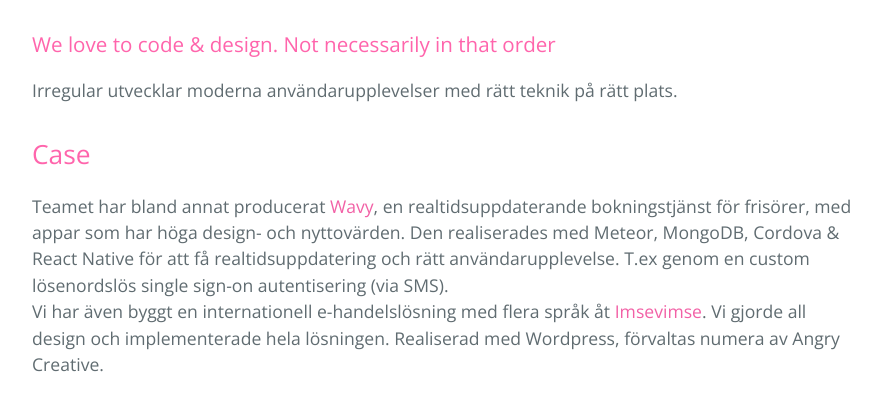
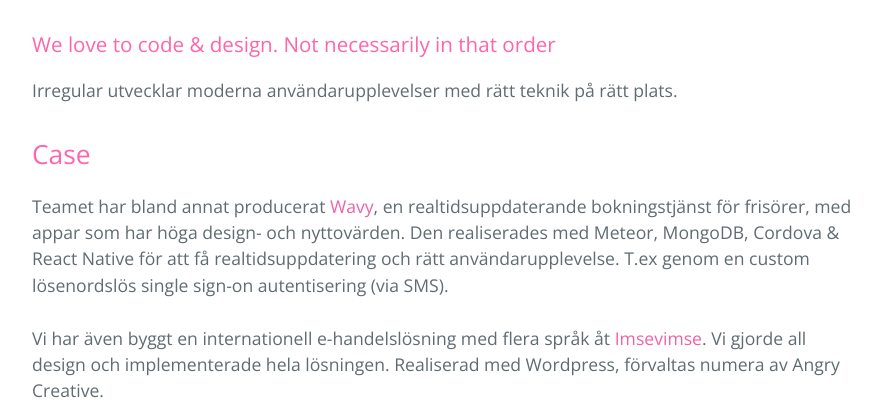
Before and after one commit to irregulario/irregular.io, a plain HTML site: page index.html in a window 1280 px wide. Shown: the part 329-746 px from the top of the page, without its empty margins (192-1073 px from the left). Drawn offline with nearby package versions, Linux system fonts and the light colour scheme.

Commit message:
adjusted after Fredriks copy

```diff
--- a/index.html
+++ b/index.html
@@ -25,7 +25,7 @@
       <p>Irregular utvecklar moderna användarupplevelser med rätt teknik på rätt plats. </p>
 
       <h2>Case</h2>
-      <p>Teamet har bland annat producerat <a href="http://get-wavy.com">Wavy</a>, en realtidsuppdaterande bokningstjänst för frisörer, med appar som har höga design- och nyttovärden. Den realiserades med Meteor, MongoDB, Cordova &amp; React Native för att få realtidsuppdatering och rätt användarupplevelse. T.ex genom en custom lösenordslös single sign-on autentisering (via SMS).<br> Vi har även byggt en internationell e-handelslösning med flera språk åt <a href="https://imsevimse.se">Imsevimse</a>. Vi gjorde all design och implementerade hela lösningen. Realiserad med Wordpress, förvaltas numera av Angry Creative.</p>
+      <p>Teamet har bland annat producerat <a href="http://get-wavy.com">Wavy</a>, en realtidsuppdaterande bokningstjänst för frisörer, med appar som har höga design- och nyttovärden. Den realiserades med Meteor, MongoDB, Cordova &amp; React Native för att få realtidsuppdatering och rätt användarupplevelse. T.ex genom en custom lösenordslös single sign-on autentisering (via SMS).<br><br> Vi har även byggt en internationell e-handelslösning med flera språk åt <a href="https://imsevimse.se">Imsevimse</a>. Vi gjorde all design och implementerade hela lösningen. Realiserad med Wordpress, förvaltas numera av Angry Creative.</p>
 
       <h2>Användarnära</h2>
       <p>Vi baserar våra lösningar i användares verkliga behov - etnografisk research, prototyping, mvp-testning, m.fl verktyg, gör oss säkra på att lösa rätt problem på rätt sätt.</p>
```
